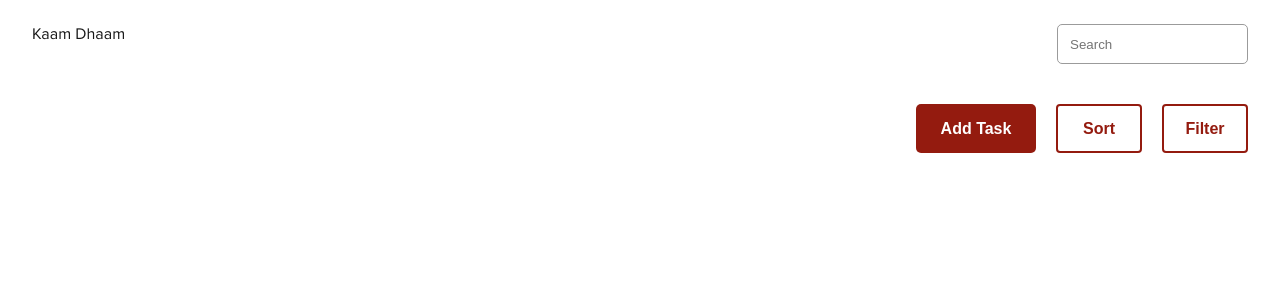
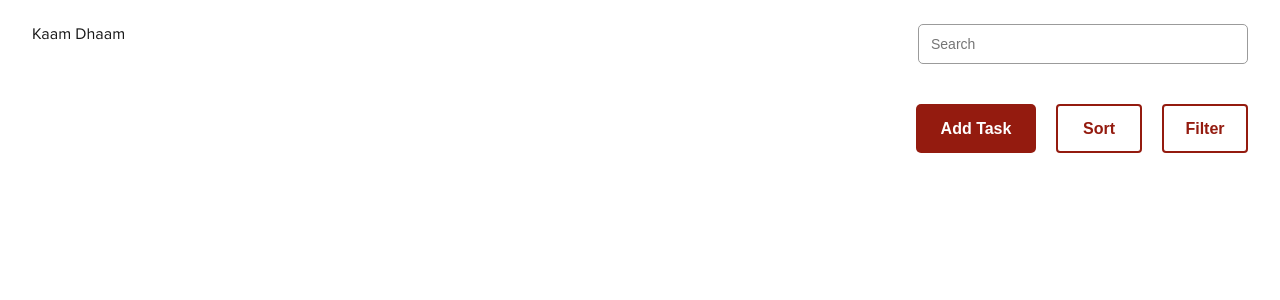
Before and after one commit to ash123mani/kaam-dhaam, a Next.js app: page / in a window 1280 px wide. Shown: the top 300 px of the page. Built offline with nearby package versions, Linux system fonts and the light colour scheme.

Commit message:
updated the page header

```diff
--- a/src/app/components/PageHeader.tsx
+++ b/src/app/components/PageHeader.tsx
@@ -7,7 +7,7 @@ export function PageHeader() {
   return (
     <header className={styles.header}>
       <div>Kaam Dhaam</div>
-      <Input placeholder="Search" />
+      <Input placeholder="Search" width={330} type="text" />
     </header>
   )
 }
--- a/src/shared/input/input.module.css
+++ b/src/shared/input/input.module.css
@@ -3,6 +3,7 @@
     height: 40px;
     border: 1px solid #9B9B9B;
     border-radius: 5px;
+    color: #9B9B9B;
 }
 
 .kdInput:focus {
--- a/src/shared/input/input.tsx
+++ b/src/shared/input/input.tsx
@@ -6,8 +6,8 @@ interface InputProps extends HTMLProps<HTMLInputElement> {
   icon?: ReactNode;
 }
 
-export function Input(props: InputProps) {
+export function Input({ width, ...restProps }: InputProps) {
   return (
-    <input {...props} className={styles.kdInput} />
+    <input className={`${styles.kdInput} font-regular`}  style={{ width }} {...restProps} />
   )
 }
```
